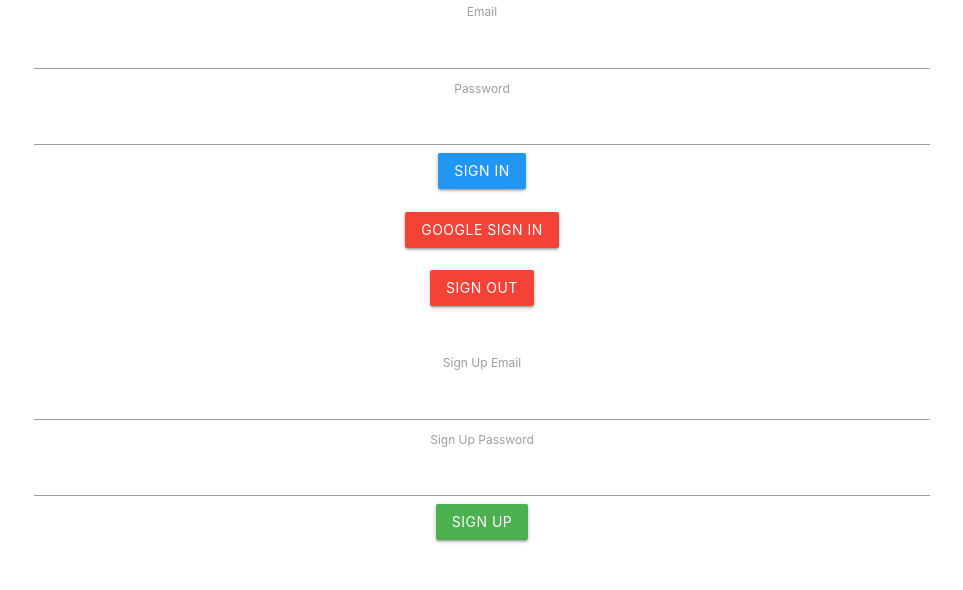
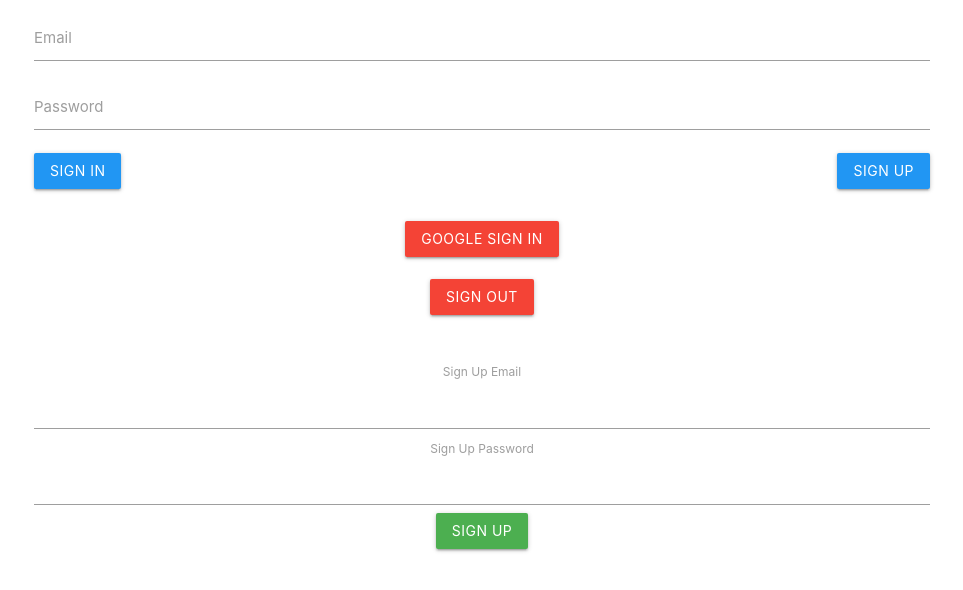
Before and after one commit to phelanjo/cs493, a React (Create React App) app in the folder cs493-notes/: page / in a window 1280 px wide. Shown: the top 590 px of the page, without its empty margins (158-1121 px from the left). Built offline with nearby package versions, Linux system fonts and the light colour scheme; no server answers.

Commit message:
Add SignIn form component.

```diff
--- a/cs493-notes/src/App.js
+++ b/cs493-notes/src/App.js
@@ -3,24 +3,11 @@
 
 import GoogleLoginButton from './components/GoogleLoginButton'
 import SignOutButton from './components/SignOutButton'
+import SignIn from './components/SignIn'
 
 function App() {
   window.onload = () => {
-    let signIn = document.getElementById('login')
     let signup = document.getElementById('signup')
-
-    signIn.addEventListener('click', () => {
-      let email = document.getElementById('email').value
-      let password = document.getElementById('password').value
-
-      firebase.auth().signInWithEmailAndPassword(email, password)
-        .then(user => {
-          console.log(user)
-        })
-        .catch(err => {
-          console.log(err)
-        })
-    }, false)
 
     signup.addEventListener('click', (e) => {
       let signUpEmail = document.getElementById('signUpEmail').value
@@ -38,18 +25,9 @@
 
   return (
     <div className="container center App">
+      <SignIn />
 
-      <div>
-        <form id="signIn">
-          <label htmlFor="email">Email</label>
-          <input type="email" id="email"/>
-          <label htmlFor="password">Password</label>
-          <input type="password" id="password"/>
-        </form>
-        <button className="btn blue" id="login">Sign In</button>
-      </div>
-
-      <br />
+      <br /><br /><br />
 
       <GoogleLoginButton />
 
--- a/cs493-notes/src/components/GoogleLoginButton.js
+++ b/cs493-notes/src/components/GoogleLoginButton.js
@@ -1,5 +1,5 @@
 import React, { Component } from 'react';
-import firebase from '../config/firebaseConfig'
+import firebase from 'firebase/app'
 
 class GoogleLoginButton extends Component {
   state = {
--- /dev/null
+++ b/cs493-notes/src/components/SignIn.js
@@ -0,0 +1,52 @@
+import React, { Component } from 'react'
+import firebase from 'firebase/app'
+
+class SignIn extends Component {
+  state = {
+    email: '',
+    password: ''
+  }
+
+  handleChange = (e) => {
+    this.setState({
+      [e.target.id]: e.target.value
+    })
+  }
+
+  signIn = () => {
+    console.log(this.state.email)
+    console.log(this.state.password)
+    firebase.auth().signInWithEmailAndPassword(this.state.email, this.state.password)
+      .then(user => {
+        console.log(user)
+      })
+      .catch(err => {
+        console.log(err)
+      })
+  }
+
+  signUp = () => {
+    console.log('go to sign up screen from this button')
+  }
+
+  render() {
+    return (
+      <div>
+        <form id="signIn">
+          <div className="input-field">
+            <label htmlFor="email">Email</label>
+            <input type="email" id="email" onChange={this.handleChange} />
+          </div>
+          <div className="input-field">
+            <label htmlFor="password">Password</label>
+            <input type="password" id="password" onChange={this.handleChange} />
+          </div>
+        </form>
+        <button className="btn blue left" onClick={this.signIn}>Sign In</button>
+        <button className="btn blue right" onClick={this.signUp}>Sign Up</button>
+      </div>
+    )
+  }
+}
+
+export default SignIn
```
